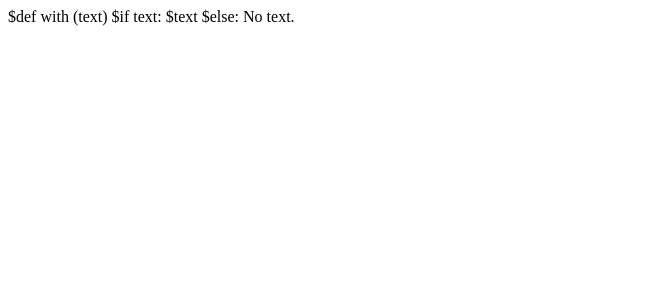
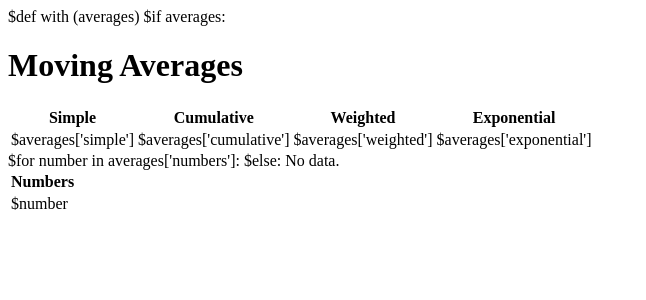
Before and after one commit to nick-cash/moving-averages-webpy, a Python web app: template templates/moving_averages.html in a window 1280 px wide. Shown: the top 300 px of the page, without its empty margins (0-646 px from the left). Run offline with Jinja, Linux system fonts and the light colour scheme; the template is opened without the code that fills it, so the values that code supplies are empty.

Commit message:
Accept/store data with json response, and display html/json. The only major thing left is to actually compute the averages.

```diff
--- a/templates/moving_averages.html
+++ b/templates/moving_averages.html
@@ -1,6 +1,28 @@
-$def with (text)
+$def with (averages)
 
-$if text:
-    $text
+$if averages:
+    <h1>Moving Averages</h1>
+    <table>
+        <tr>
+            <th>Simple</th>
+            <th>Cumulative</th>
+            <th>Weighted</th>
+            <th>Exponential</th>
+        </tr>
+        <tr>
+            <td>$averages['simple']</td>
+            <td>$averages['cumulative']</td>
+            <td>$averages['weighted']</td>
+            <td>$averages['exponential']</td>
+        </tr>
+    </table>
+    <table>
+        <tr>
+            <th>Numbers</th>
+        </tr>
+        $for number in averages['numbers']:
+        <tr>
+            <td>$number
+        </tr>
 $else:
-    No text.
+    No data.
```
Also changed, not shown: app.py (+33 -4 lines), README.txt.
